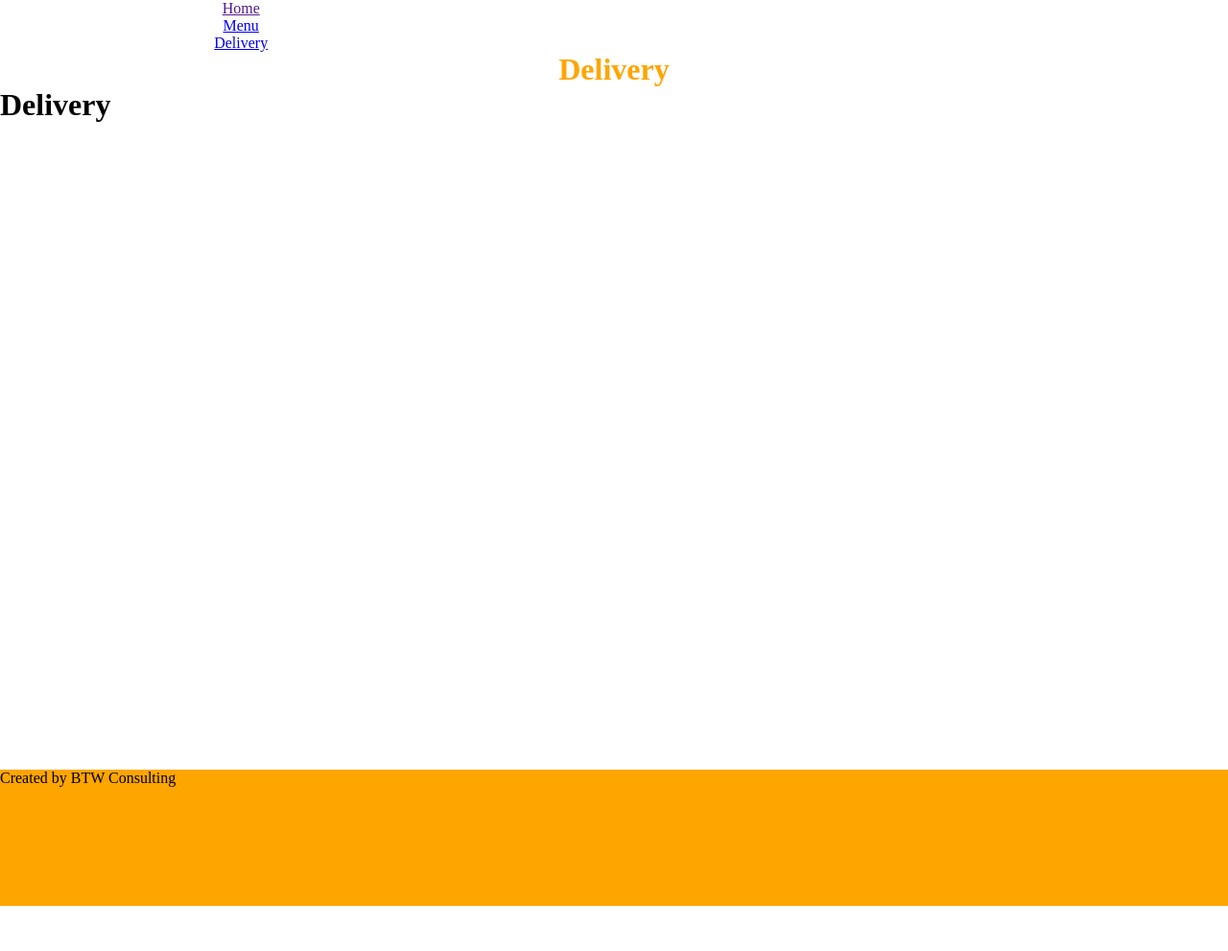
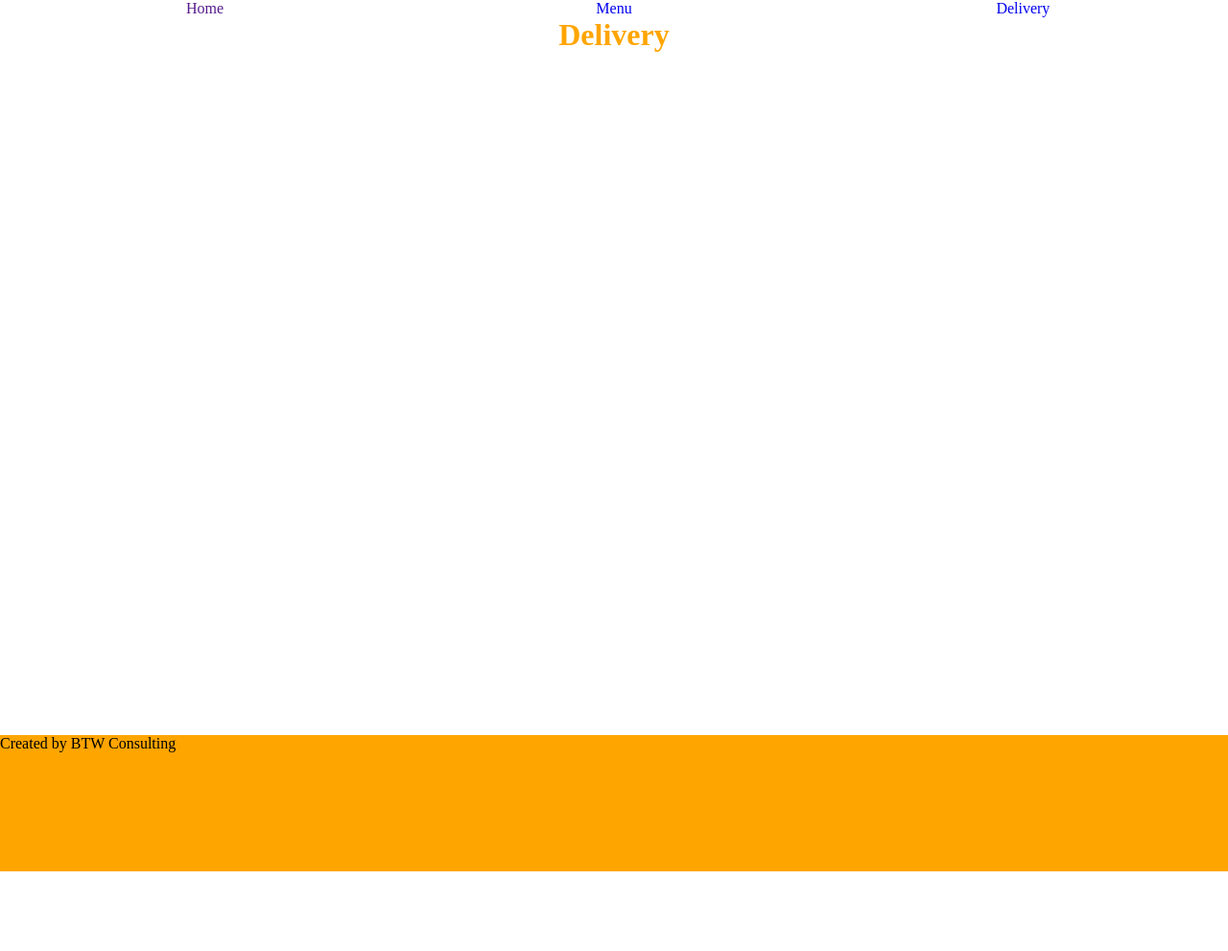
Before and after one commit to burn123/BTW250Final, a Jekyll site: the page built from delivery.html, in a window 1280 px wide. Shown: the whole page at 96% size. Built offline with Jekyll 4.4.1, drawn with Linux system fonts in a browser that asks for light colours; after the commit the page ends 955 px from its top, so only the background shows below that.

Commit message:
Menu styling

```diff
--- a/css/main.css
+++ b/css/main.css
@@ -1,4 +1,14 @@
 /* Styling for Cookie Jar Website */
+
+/* Basic Reset */
+* {
+    margin: 0;
+    padding: 0;
+}
+html, body {
+    height: 100%;
+}
+
 
 h1.title {
     text-align: center;
@@ -10,11 +20,15 @@ h1.title {
 
 /* Navigation bar styling */
 #main-nav {
-    text-decoration: none;
     list-style: none;
+    text-align: center;
+}
+#main-nav li {
     display: inline-block;
     width: 33%;
-    text-align: center;
+}
+#main-nav a {
+    text-decoration: none;
 }
 
 @media only screen and (min-width: 768px) {
@@ -33,12 +47,6 @@ h1.title {
 
 
 /* Sticky Footer Styling */
-* {
-    margin: 0;
-}
-html, body {
-    height: 100%;
-}
 .container {
     min-height: 100%;
     /* equal to footer height */
--- a/delivery.html
+++ b/delivery.html
@@ -4,5 +4,5 @@ title: Get Cookies Delivered!
 header_text: Delivery
 ---
 <div class="delivery-content">
-    <h1>Delivery</h1>
+
 </div>
```
